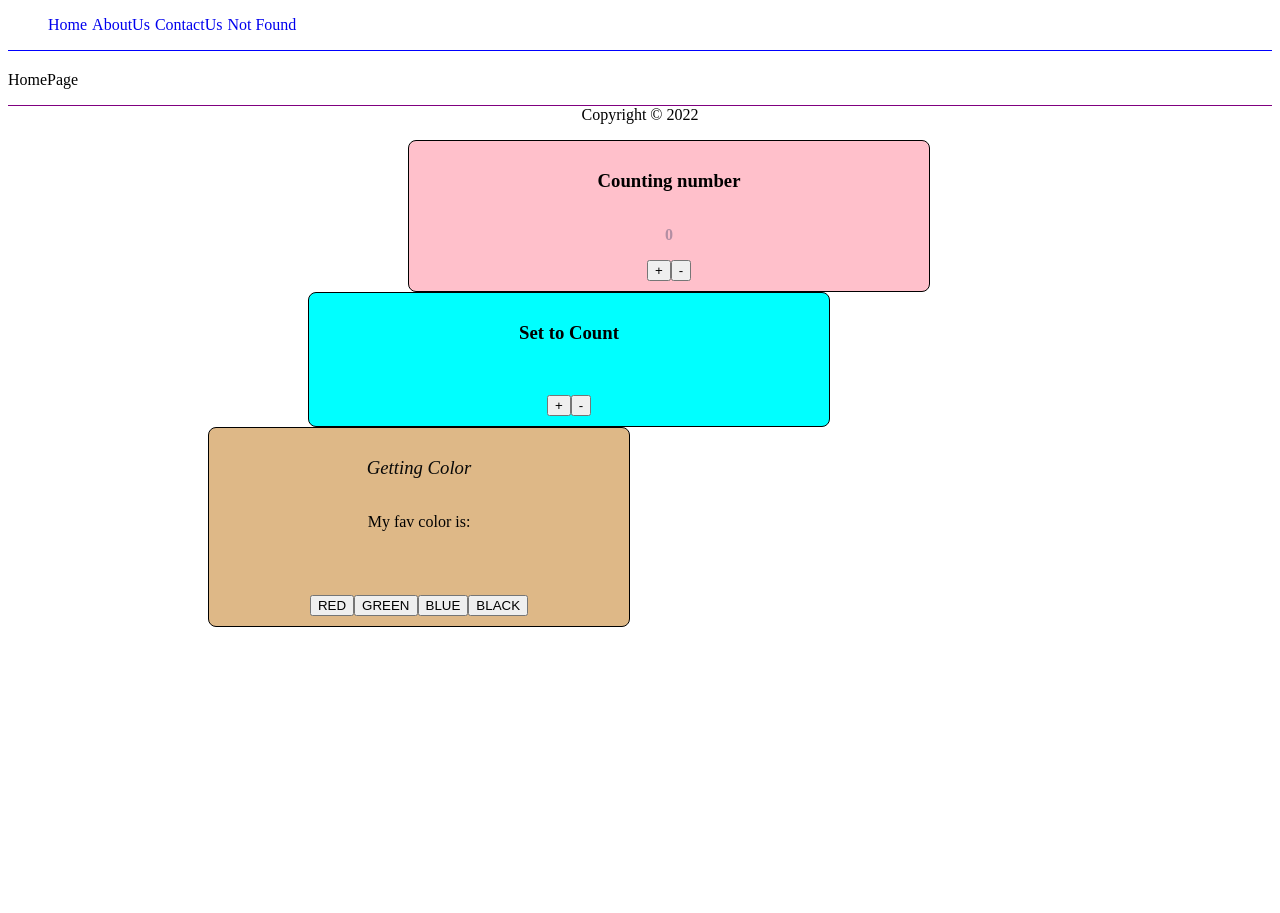
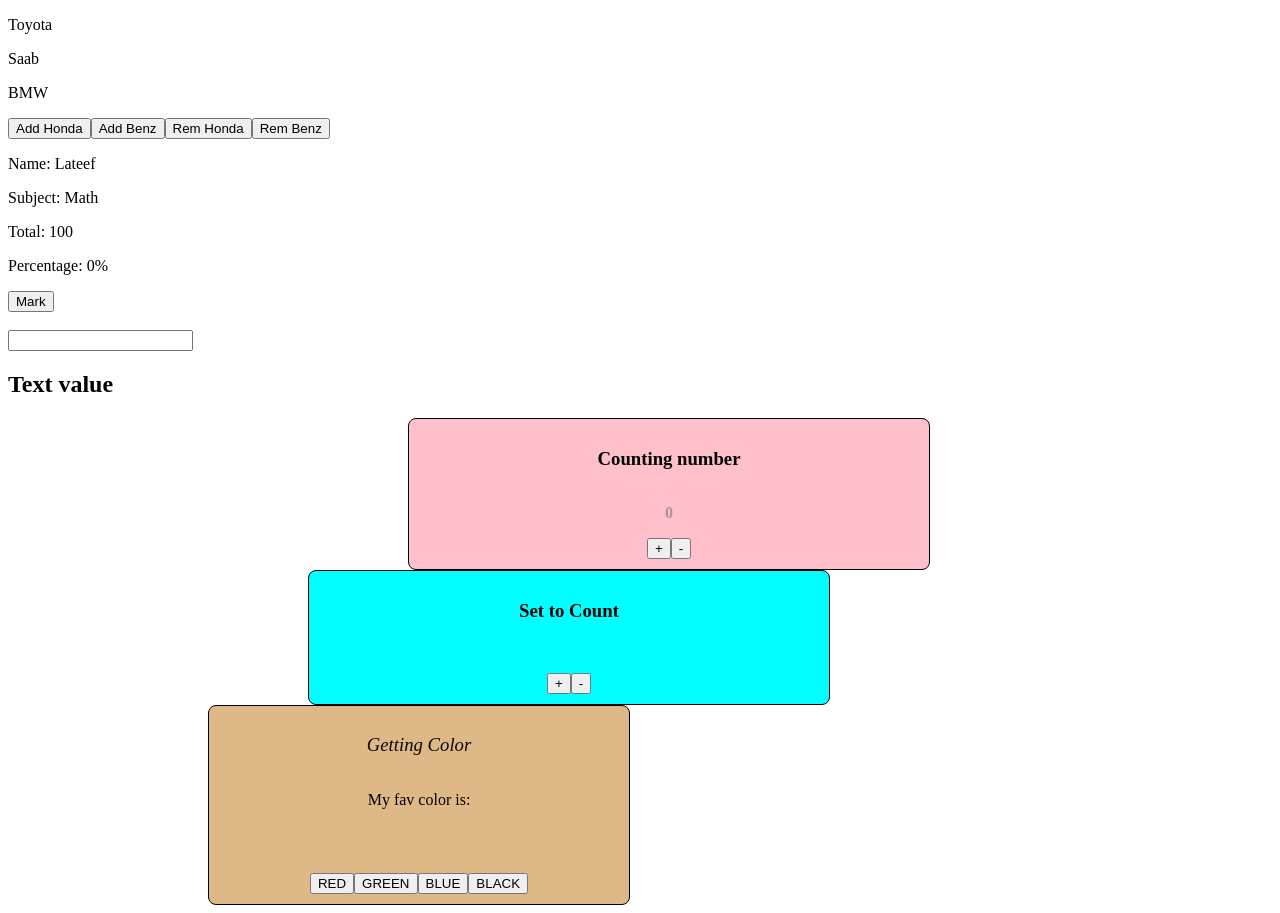
Before and after one commit to rasheedat1428/Lesson, a React (Create React App) app: page / in a window 1280 px wide. Before the commit this address had no page. Before the commit the page ends 800 px from the top, so only its background shows below. Built offline with nearby package versions, Linux system fonts and the light colour scheme.

Commit message:
Hook and useState

```diff
--- a/src/App.js
+++ b/src/App.js
@@ -1,14 +1,15 @@
 
-import { BrowserRouter, Route, Routes } from 'react-router-dom';
+//import { BrowserRouter, Route, Routes } from 'react-router-dom';
 import './App.css';
-import AboutUs from './Pages/AboutUs';
-import ContactUs from './Pages/ContactUs';
-import HomePage from './Pages/HomePage';
-import Layout from './Pages/Layout';
-import PageNotFound from './Pages/PageNotFound';
+//import AboutUs from './Pages/AboutUs';
+//import ContactUs from './Pages/ContactUs';
+//import HomePage from './Pages/HomePage';
+//import Layout from './Pages/Layout';
+//import PageNotFound from './Pages/PageNotFound';
 import ColorState from './State/ColorState';
 import Counter from './State/Counter';
 import Hook from './State/Hook';
+import HookState from './State/HookState';
 
 
 
@@ -20,7 +21,8 @@ import Hook from './State/Hook';
 function App() {
   return (
     <div>
-     <BrowserRouter>
+     {/*
+      <BrowserRouter>
       <Layout>
       <Routes>
         <Route path="" element={<HomePage/>} />
@@ -30,7 +32,9 @@ function App() {
       </Routes>
       </Layout>
       </BrowserRouter>
+*/}
       <div>
+        <HookState />
         <Hook/>
         <Counter />
         <ColorState />
--- /dev/null
+++ b/src/State/HookState.jsx
@@ -0,0 +1,42 @@
+
+import React, {useState} from 'react'
+
+const HookState = () => {
+    const [arr, setArr] = useState(["Toyota", "Saab","BMW"]);
+    const [score, setScore] = useState({
+        name: "Lateef",
+        mark: 0,
+        subject: "Math",
+        total: 100
+    });
+    const [text, setText] = useState("");
+
+
+    const addArr = (name) => setArr((prev) => [...prev, name]);
+    const remArr = (name) => setArr((prev) => prev.filter((a)=> a!==name));
+    const obj = (mark) => setScore({...score, mark});
+
+  return (
+      <div>
+        {arr.map((car, i)=>(<p key={i}>{car}</p>))}
+        <button onClick={()=> addArr("Honda")}>Add Honda</button>
+        <button onClick={()=> addArr("Benz")}>Add Benz</button>
+        <button onClick={()=> remArr("Honda")}>Rem Honda</button>
+        <button onClick={()=> remArr("Benz")}>Rem Benz</button>
+
+        <p> Name: {score.name}</p>
+        <p> Subject: {score.subject}</p>
+        <p> Total: {score.total}</p>
+        <p> Percentage: {(100 * score.mark) / score.total}%</p>
+        <button onClick={() => obj(50)}>Mark</button>
+    <br/> <br/>
+        <input type="text" value={text}  onChange ={(e) => setText(e.target.value)}/>
+        <h2>Text value</h2>
+        <p>{text}</p>
+
+
+    </div>
+  )
+}
+
+export default HookState
```
